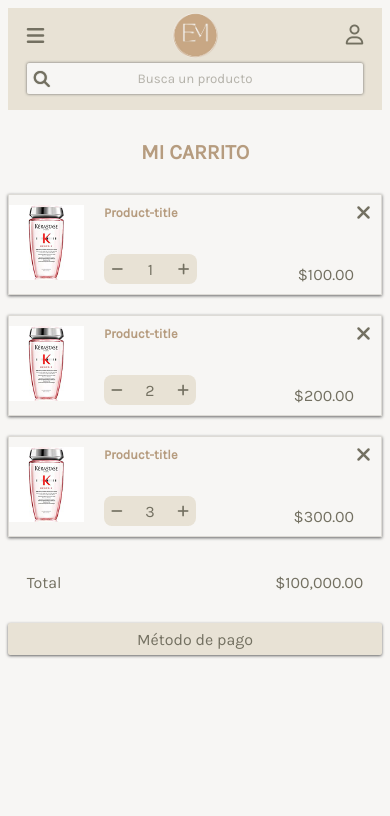
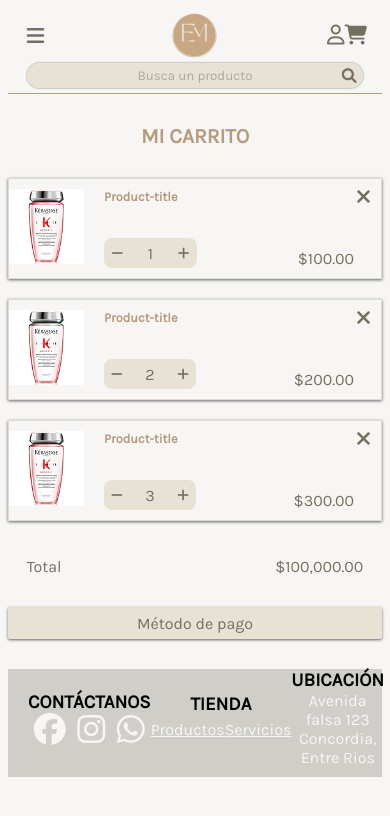
Before and after one commit to valentavo/TN02_9_grupo9, a Node server app: template views/productCart.html in a window 390 px wide. Shown: the top 816 px of the page. Run offline with Node 20, Linux system fonts and the light colour scheme; the template is opened without the code that fills it, so the values that code supplies are empty; some libraries are stand-ins or nearby versions.

Commit message:
productCart.html avanze en el footer, ya esta listo version mobile queda terminar las queries

```diff
--- a/public/css/style.css
+++ b/public/css/style.css
@@ -12,39 +12,11 @@
  }
 
 header.main-header {
-    background-color: #E8E2D5;
-    /* incomming change */
-    border-bottom: 1px solid #E8E2D5 ;
-    width: 100vw;
-    /* padding: 20px; */
+    width: 100%;
+    background-color: #F7F6F4;
+    border-bottom: 1px solid #B69C7F;
+    margin-bottom: 10px;
 }
-.logo {
-    width: 200px;
-}
-.main-navbar a {
-    font-size: 12px;
-    text-decoration: none;
-    color: #737061;
-    display: inline-block;
-    padding:5px 0
-}
-
-.main-navbar ul {
-    list-style-type: none;
-    margin: 0;
-    padding: 0;
-}
-
-header div.burger-menu i {
-    background-color: white;
-    color: #737061;
-    max-width: 50px;
-    padding: 15px 0px;
-    border-radius: 10px;
-    font-size: 20px;
-    margin: auto;
-}
-    /* Hasta aqui el incomming change */
 
 header.main-header div.width-head {
     margin: auto;
@@ -59,7 +31,7 @@ header.main-header div.width-head {
 
 header.main-header button.burguer-menu {
     border: none;
-    background-color: #E8E2D5;
+    background-color: #F7F6F4;
     padding: 10px 5%;
 }
 
@@ -90,32 +62,41 @@ header.main-header div.user-cart a i{
     color: #737061;
 }
 
-header.main-header div.user-cart a.cart-icon {
-    display: none;
-}
+header.main-header div.user-cart {
+        display: flex;
+        justify-content: space-between;
+        width: 8%;
+        padding: 0;
+        margin-right: 25px;
+    }
 
-header.main-header div.search-header{
+header.main-header div.search-header {
     position: relative;
     left: 5%;
     width: 90%;
-    height: 31px;
-    margin-bottom: 10px;
+    height: 25px;
     max-width: 567px;
-    border-radius: 0.1rem;
-    box-shadow: 0px 0px 3px rgb(100, 100, 100);
+    border-radius: 1rem;
+    box-shadow: 0px 0px 2px rgb(100, 100, 100);
+}
+
+header.main-header div.search-header form {
+    height: 100%;
+    border-radius: 1rem;
 }
 
 
 header.main-header div.search-header div {
     position: absolute;
     z-index: 6;
-    top: 7px;
-    left: 7px;
+    top: 3px;
+    right: 7px;
 }
 
 header.main-header div.search-header div i {
     color: #737061;
     text-shadow: 0px 0px 1px #737061;
+    font-size: 0.9em;
 }
 
 header.main-header div.search-header input::placeholder {
@@ -126,10 +107,64 @@ header.main-header div.search-header input::placeholder {
 header.main-header div.search-header input {
     width: 100%;
     border: none;
-    border-radius: 0.2rem;
-    padding: 8px 0;
+    border-radius: 1rem;
+    padding: 5px 0;
     text-align: center;
-    background-color: #F7F6F4;
+    background-color: #E8E2D5;
+}
+
+footer.g_main-footer {
+    margin-top: 30px;
+    background-color: rgba(115, 112, 97, 0.3);
+    display: flex;
+    flex-direction: column;
+    align-items: center;
+    justify-content: space-between;
+    padding: 0 20px;
+}
+
+footer.g_main-footer section{
+    display: flex;
+    flex-direction: column;
+    align-items: center;
+    justify-content: space-around;
+    width: 100%;
+    padding-bottom: 10px;
+}
+
+footer.g_main-footer section h3 {
+    width: 100%;
+    text-align: center;
+}
+
+div.g_f-content-links {
+    display: flex;
+    justify-content: space-around;
+    width: 100%;
+}
+
+footer.g_main-footer section.g_contacto-container div.g_f-content-links div i {
+    width: 100%;
+    text-align: center;
+    font-size: 2rem;
+    color: #F7F6F4;
+}
+
+footer.g_main-footer section.g_tienda-container {
+    flex-direction: column;
+    align-items: center;
+}
+
+footer.g_main-footer section.g_tienda-container a {
+    padding: 5px 0;
+    color: #F7F6F4;
+}
+
+footer.g_main-footer section.g_ubicacion-container p{
+    width: 100%;
+    text-align: center;
+    margin: 0;
+    color: #F7F6F4;
 }
 
 @media (min-width: 361px) {
@@ -137,6 +172,20 @@ header.main-header div.search-header input {
     header.main-header {
         max-width: 100%;
     }
+
+    footer.g_main-footer {
+        flex-direction: row;
+    }
+
+    footer.g_main-footer section {
+        justify-content: space-between;
+        height: 100%;
+    }
+
+    footer.g_main-footer section h3 {
+        margin: 0;
+    }
+
 }
 
 @media (min-width: 768px) {
@@ -192,12 +241,7 @@ header.main-header div.search-header input {
     }
 
     header.main-header div.user-cart {
-        display: flex;
-        justify-content: space-between;
-        width: 8%;
         order: 3;
-        padding: 0;
-        margin-right: 25px;
     }
 
     header.main-header div.user-cart a.cart-icon {
--- a/views/productCart.html
+++ b/views/productCart.html
@@ -11,6 +11,7 @@
         <title>Carrito de compras</title>
     </head>
     <body>
+
         <header class="main-header">
             <div class="width-head">
                 <button class="burguer-menu">
@@ -20,7 +21,7 @@
                 <div class="nav-bar">
                     <ul>
                         <li><a href="#"></a>QUIENES SOMOS</li>
-                        <li><a href="#"></a>CONTACTO</li>
+                        <li><a href="#"></a>SHOP</li>
                     </ul>
                 </div>
 
@@ -47,6 +48,7 @@
                 </div>
             </div>
         </header>
+
         <main class="c_cart-main">
             <h1>MI CARRITO</h1>
             <article>
@@ -120,7 +122,31 @@
                 <a href="#">Método de pago</a>
             </div>
         </main>
-        <footer>
+
+        <footer class="g_main-footer">
+            <section class="g_contacto-container">
+                <h3>CONTÁCTANOS</h3>
+                <div class="g_f-content-links">
+                    <div><i class="fa-brands fa-facebook"></i></div>
+                    <div><i class="fa-brands fa-instagram"></i></div>
+                    <div><i class="fa-brands fa-whatsapp"></i></div>
+                </div>
+            </section>
+
+            <section class="g_tienda-container">
+                <h3>TIENDA</h3>
+                <div class="g_f-content-links">
+                    <a href="#">Productos</a>
+                    <a href="#">Servicios</a>
+                </div>
+            </section>
+
+            <section class="g_ubicacion-container">
+                <h3>UBICACIÓN</h3>
+                <div class="g_f-content-links">
+                    <p>Avenida falsa 123</br>Concordia, Entre Rios</p>
+                </div>
+            </section>
         </footer>
 
         <script src="https://kit.fontawesome.com/ffa4779421.js" crossorigin="anonymous"></script>
```
